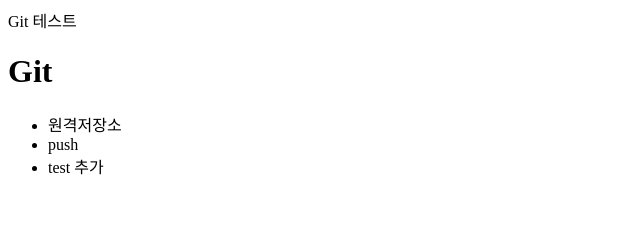
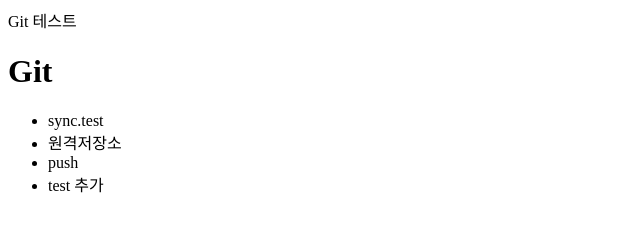
Before and after one commit to kendo18/kendo_git_repo, a plain HTML site: page index.html in a window 1280 px wide. Shown: the whole page, without its empty margins (0-640 px from the left). Drawn offline with Linux system fonts and the light colour scheme.

Commit message:
sync test 추가

```diff
--- a/index.html
+++ b/index.html
@@ -5,6 +5,7 @@
   <body>
     <h1>Git</h1>
     <ul>
+      <li>sync.test</li>
       <li>원격저장소</li>
       <li>push</li>
       <li>test 추가</li>
```
